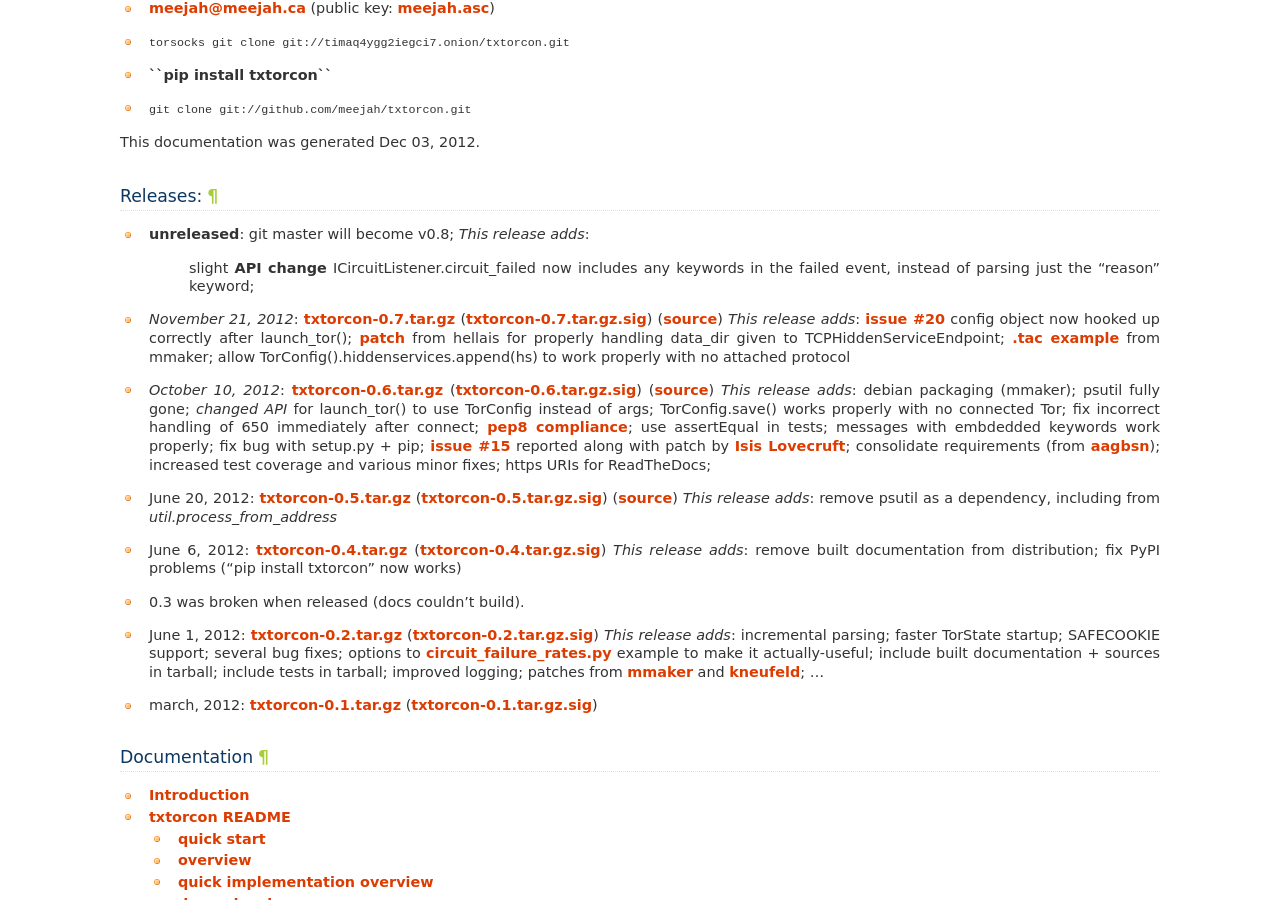
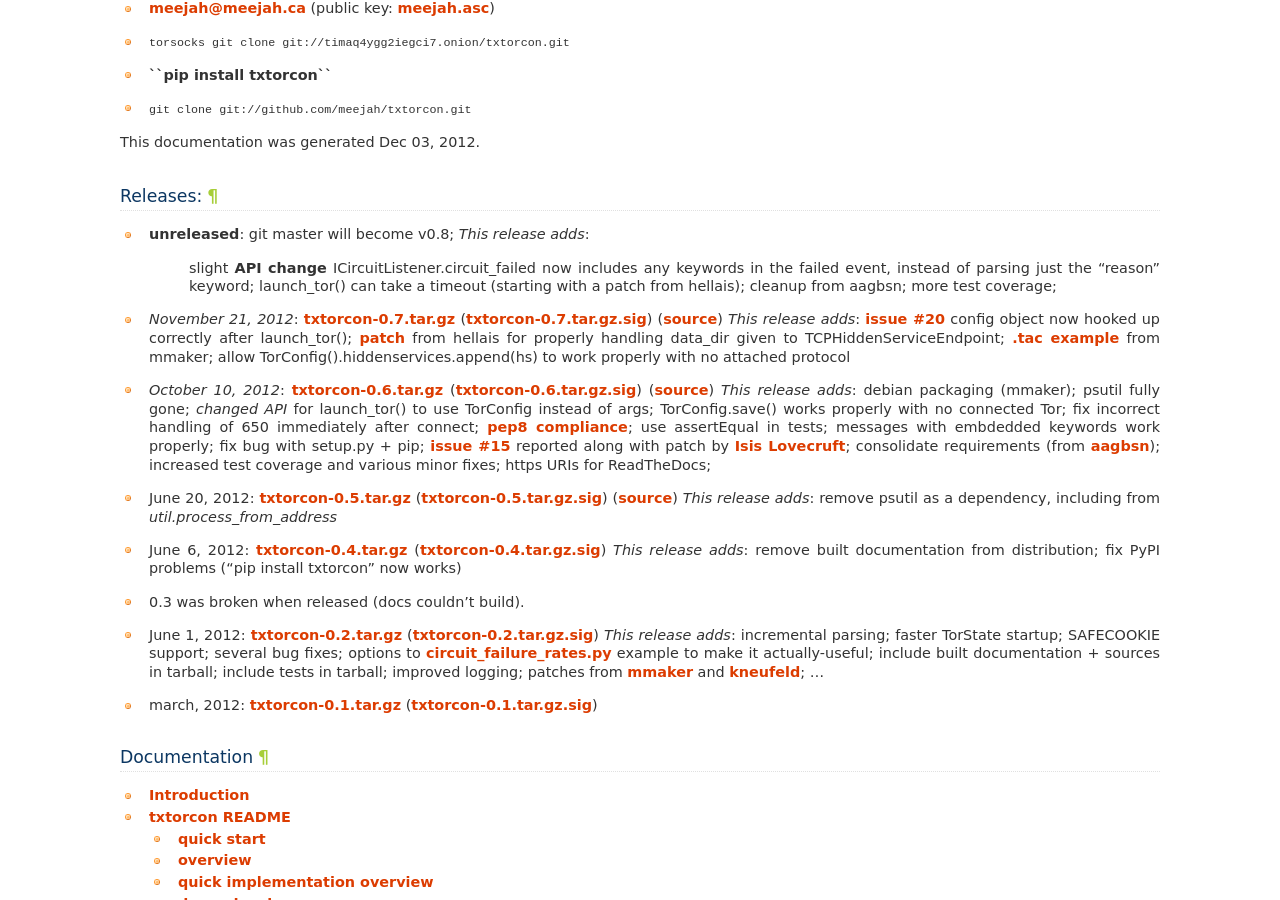
Before and after one commit to meejah/txtorcon, a Sphinx documentation site: the page built from docs/index.rst, in a window 1280 px wide and 900 px high, scrolled down 842 px. Built offline with Sphinx 7.4.7, drawn with Linux system fonts in a browser that asks for light colours.

Commit message:
update docs with recent changes: timeout, cleanup and test-coverage

```diff
--- a/docs/index.rst
+++ b/docs/index.rst
@@ -49,6 +49,9 @@
 ---------
 - **unreleased**: git master will become v0.8; *This release adds*:
    slight **API change** ICircuitListener.circuit_failed now includes any keywords in the failed event, instead of parsing just the "reason" keyword;
+   launch_tor() can take a timeout (starting with a patch from hellais);
+   cleanup from aagbsn;
+   more test coverage;
 
 - *November 21, 2012*: `txtorcon-0.7.tar.gz <https://timaq4ygg2iegci7.onion/txtorcon-0.7.tar.gz>`_ (`txtorcon-0.7.tar.gz.sig <https://timaq4ygg2iegci7.onion/txtorcon-0.7.tar.gz.sig>`_) (`source <https://github.com/meejah/txtorcon/tarball/v0.7>`_)
   *This release adds*:
```
